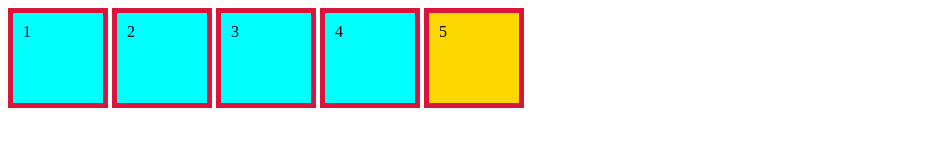
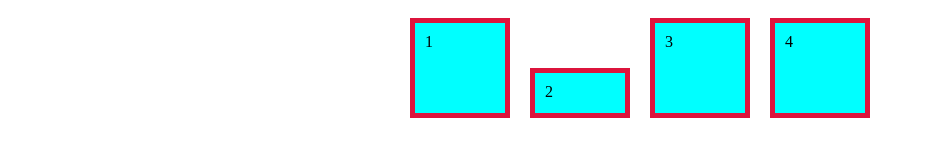
Before and after one commit to Coralizy/genius_test, a plain HTML site: page test.html in a window 1280 px wide. Shown: the whole page, without its empty margins (0-925 px from the left). Drawn offline with Linux system fonts and the light colour scheme.

Commit message:
20.11.23:50

```diff
--- a/css/test.css
+++ b/css/test.css
@@ -1,16 +1,36 @@
-*{
-    box-sizing: border-box;
+* {
+  box-sizing: border-box;
 }
-.box {
-    display: inline-block;
-    width: 100px;
-    height: 100px;
-    background-color: aqua;
-    padding: 10px;
-    border: 5px solid crimson;
-    margin: 0 auto;
+.flex-container {
+  display: flex;
+  justify-content: center;
+  align-items: center;
+}
 
+.item {
+  flex-basis: 100px;
+  /*width: 100px;*/
+  height: 100px;
+  background-color: aqua;
+  padding: 10px;
+  border: 5px solid crimson;
+  margin: 10px;
 }
-.box:last-child {
-    background-color: gold;
+/*.item:nth-child(2) {
+  width: 50px;
+  height: 50px;
 }
+.item:last-child {
+  width: 80px;
+  height: 80px;
+}*/
+.item:nth-child(2) {
+  /*flex-grow: 1;*/
+  width: 50px;
+  height: 50px;
+
+  align-self: flex-end;
+}
+/*.item:nth-child(3) {
+  flex-grow: 1;
+}*/
--- a/test.html
+++ b/test.html
@@ -1,18 +1,17 @@
 <!DOCTYPE html>
 <html lang="en">
-<head>
-    <meta charset="UTF-8">
-    <meta name="viewport" content="width=device-width, initial-scale=1.0">
+  <head>
+    <meta charset="UTF-8" />
+    <meta name="viewport" content="width=device-width, initial-scale=1.0" />
     <title>Test</title>
-    <link rel="stylesheet" href="./css/test.css">
-</head>
-<body>
-    <div class="box-parent">
-        <div class="box">1</div>
-        <div class="box">2</div>
-        <div class="box">3</div>
-        <div class="box">4</div>
-        <div class="box">5</div>
+    <link rel="stylesheet" href="./css/test.css" />
+  </head>
+  <body>
+    <div class="flex-container">
+      <div class="item">1</div>
+      <div class="item">2</div>
+      <div class="item">3</div>
+      <div class="item">4</div>
     </div>
-</body>
+  </body>
 </html>
```
Also changed, not shown: fhoto/footer-background.png (added), fhoto/nastya-chef.jpg (added), fhoto/vlad-chef.jpg (added), 1 other file.
